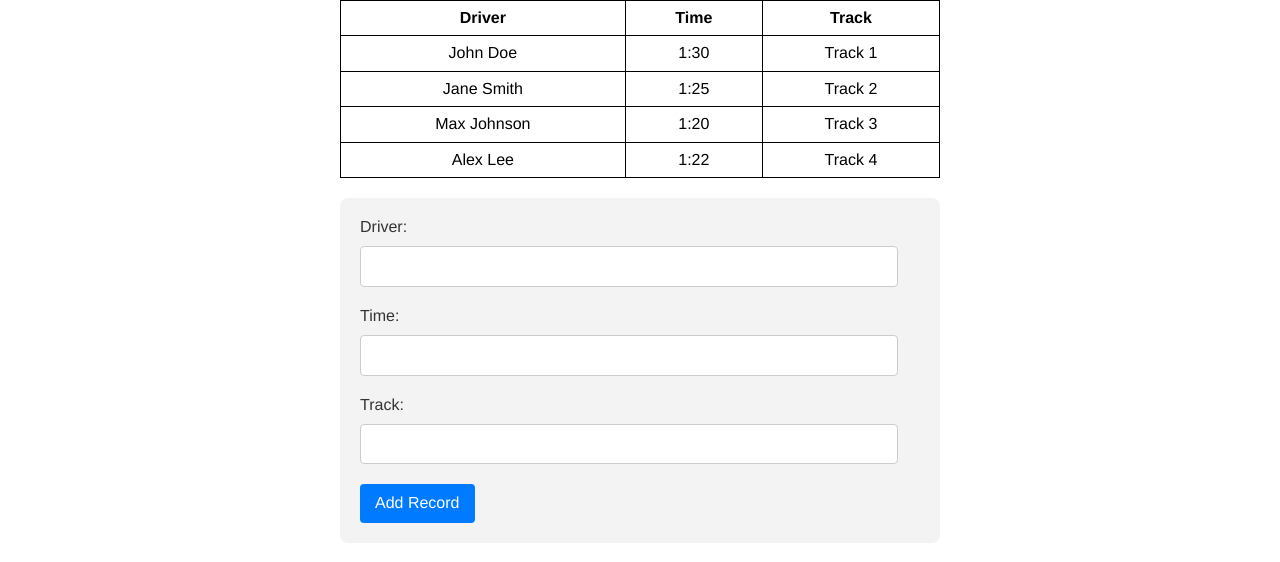
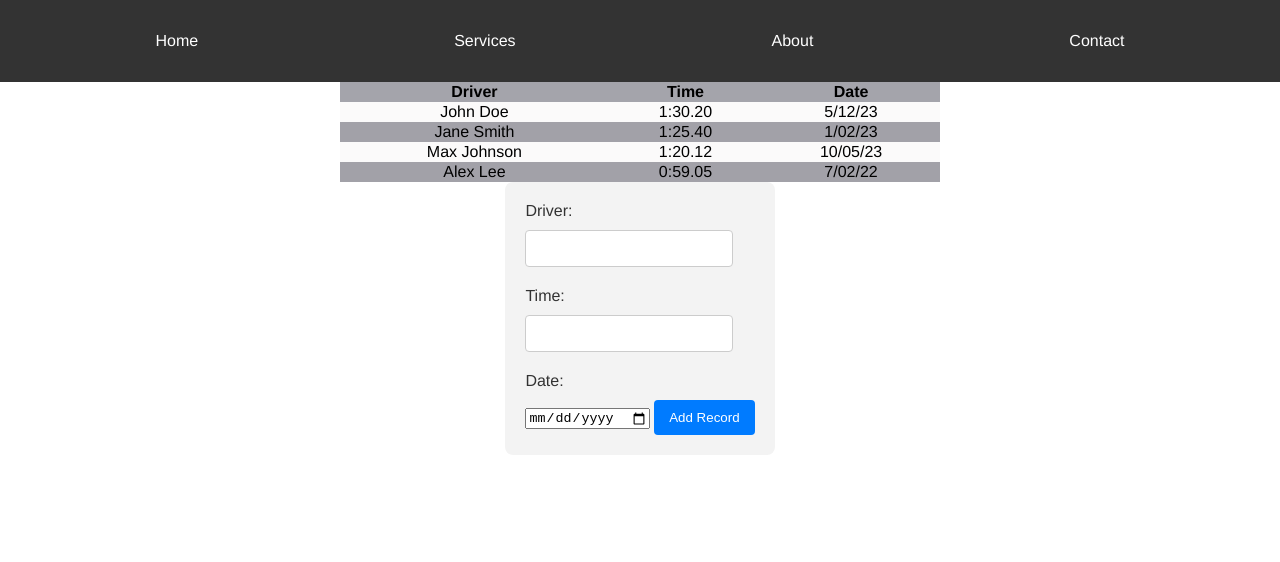
Before and after one commit to acechler/go-kart-records, a website: page index.html in a window 1280 px wide. Drawn offline with nearby package versions, Linux system fonts and the light colour scheme.

Commit message:
Optimize navbar

```diff
--- a/index.html
+++ b/index.html
@@ -5,8 +5,6 @@
     <meta name="viewport" content="width=device-width, initial-scale=1.0" />
 
     <link rel="stylesheet" href="style.css">
-    <!-- Linking Normalize.css from a CDN -->
-    <link rel="stylesheet" href="https://cdn.jsdelivr.net/npm/normalize.css/normalize.css">
 
     <title>Go Kart Records</title>
   </head>
@@ -14,7 +12,21 @@
   <body>
 
 
-    <header></header>
+    <header>
+
+
+      <nav class="navbar">
+        <ul class="nav-list">
+            <li><a href="#home">Home</a></li>
+            <li><a href="#services">Services</a></li>
+            <li><a href="#about">About</a></li>
+            <li><a href="#contact">Contact</a></li>
+        </ul>
+    </nav>
+
+
+
+    </header>
 
     <main>
 
@@ -23,30 +35,33 @@
         <tr>
           <th scope="col">Driver</th>
           <th scope="col">Time</th>
-          <th scope="col">Track</th>
+          <th scope="col">Date</th>
         </tr>
       </thead>
       <tbody>
         <tr>
           <td>John Doe</td>
-          <td>1:30</td>
-          <td>Track 1</td>
+          <td>1:30.20</td>
+          <td>5/12/23</td>
         </tr>
         <!-- More rows as needed -->
         <tr>
           <td>Jane Smith</td>
-          <td>1:25</td>
-          <td>Track 2</td>
+          <td>1:25.40</td>
+          <td>1/02/23</td>
+
         </tr>
         <tr>
           <td>Max Johnson</td>
-          <td>1:20</td>
-          <td>Track 3</td>
+          <td>1:20.12</td>
+          <td>10/05/23</td>
+
         </tr>
         <tr>
           <td>Alex Lee</td>
-          <td>1:22</td>
-          <td>Track 4</td>
+          <td>0:59.05</td>
+          <td>7/02/22</td>
+
         </tr>
 
       </tbody>
@@ -57,10 +72,10 @@
       <input type="text" id="driver" name="driver" required>
 
       <label for="time">Time:</label>
-      <input type="text" id="time" name="time" required pattern="\d{1,2}:\d{2}">
+      <input type="text" id="time" name="time" required pattern="\d{1,2}:\d{3}">
 
-      <label for="track">Track:</label>
-      <input type="text" id="track" name="track" required>
+      <label for="track">Date:</label>
+      <input type="date" id="track" name="track">
 
       <button type="submit">Add Record</button>
     </form>
--- a/style.css
+++ b/style.css
@@ -1,9 +1,9 @@
-@import 'normalize.css';
-
 
 :root {
   --font-family: 'Helvetica', sans-serif;
   --font-size: 16px;
+  --primary-color: rgba(34, 34, 53, 0.411);
+  --secondary-color: rgba(173, 170, 163, 0.055);
 }
 
 *, *::before, *::after {
@@ -18,8 +18,57 @@ body {
 }
 
 
+main{
+display: flex;
+flex-direction: column;
+}
+
 img {
   max-width: 100%;
+}
+
+
+
+
+
+/* Nav Bar Styles */
+.navbar {
+  background-color: #333;
+  overflow: hidden;
+}
+
+.nav-list {
+  list-style-type: none;
+  margin: 0;
+  padding: 1rem;
+  display: flex;
+  justify-content: center;
+}
+
+.nav-list li {
+  display: inline;
+}
+
+.nav-list li a {
+  display: block;
+  color: white;
+  text-align: center;
+  padding: 1rem 8rem;
+  text-decoration: none;
+  transition: background-color 0.3s;
+}
+
+.nav-list li a:hover {
+  background-color: #ddd;
+  color: black;
+}
+
+/* Responsive design for mobile devices */
+@media screen and (max-width: 600px) {
+  .nav-list li {
+      display: block;
+      width: 100%;
+  }
 }
 
 
@@ -30,11 +79,13 @@ img {
   margin: auto; /* Center table on the page */
 }
 
-.records th, .records td {
-  border: solid 1px #000; /* Adds border to each cell */
-  padding: 8px; /* Adds some padding for text inside cells */
+.records td {
+  background: --var(--secondary-color);
 }
-
+.records tr:nth-child(even) td:nth-child(even),
+.records tr:nth-child(even) td:nth-child(odd) {
+  background: var(--primary-color)
+}
 .records > thead {
   background-color: var(--primary-color); /* Header background color */
 }
@@ -55,10 +106,10 @@ img {
 
 #recordForm {
   max-width: 600px;
-  margin: 20px auto;
   padding: 20px;
   background: #f3f3f3;
   border-radius: 8px;
+  margin: auto;
 }
 
 #recordForm label {
```
